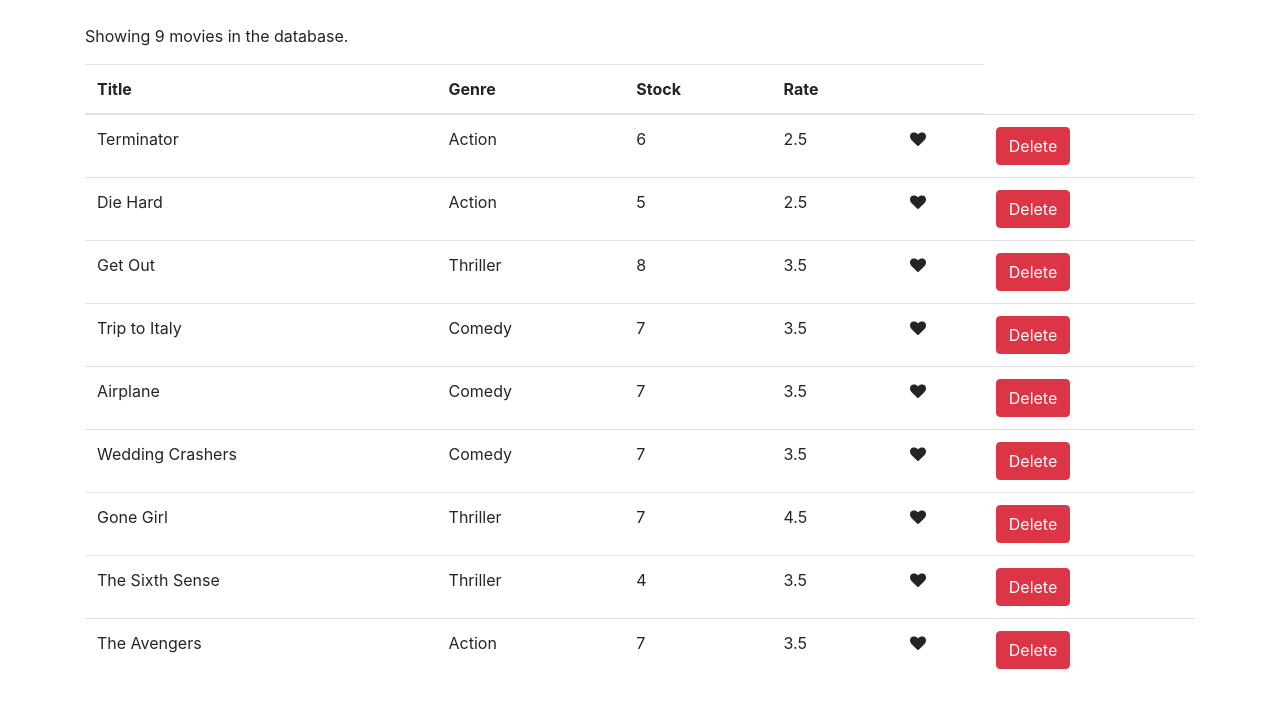
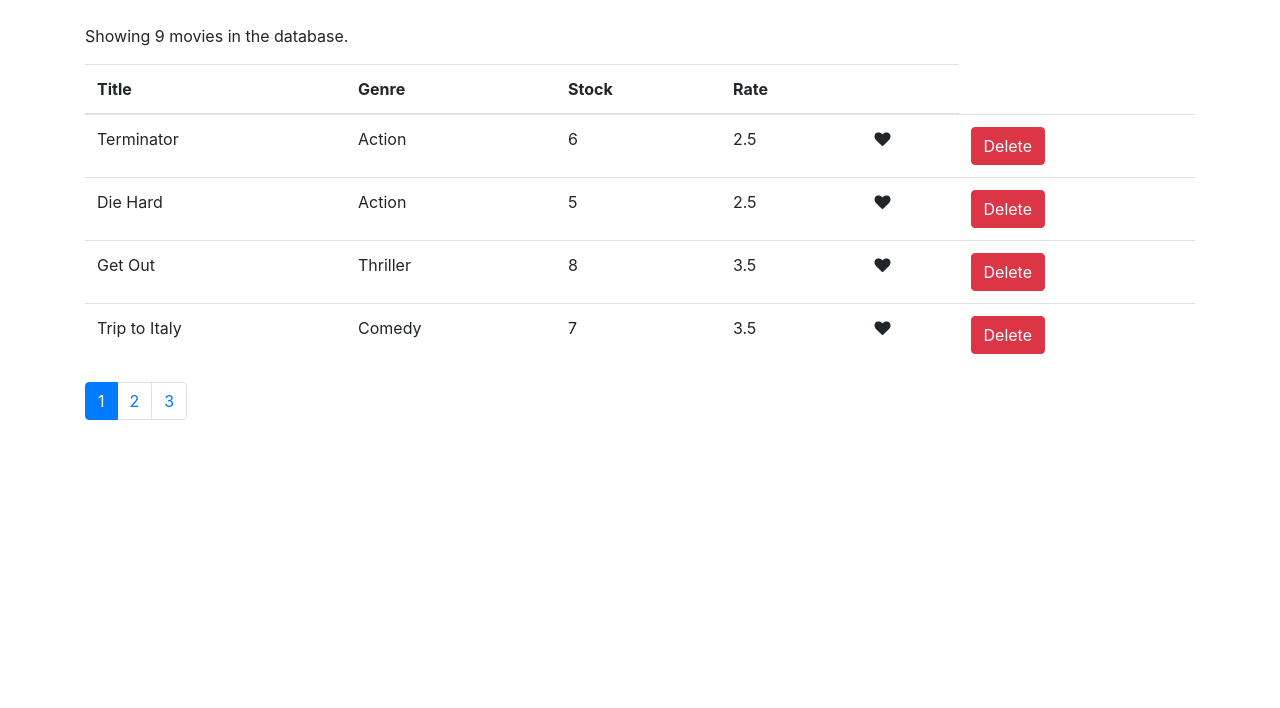
Before and after one commit to sonic199747/simple-list-rendering-project, a React (Create React App) app: page / in a window 1280 px wide. Shown: the top 708 px of the page. Built offline with nearby package versions, Linux system fonts and the light colour scheme.

Commit message:
add pagination feature

```diff
--- a/src/components/movies.jsx
+++ b/src/components/movies.jsx
@@ -1,10 +1,14 @@
 import React, { Component } from "react";
 import { getMovies } from "../services/fakeMovieService";
 import Like from "./like";
+import Pagination from "./pagination";
+import paginate from "../utils/paginate";
 
 class Movies extends Component {
   state = {
     movies: getMovies(),
+    pageSize: 4,
+    currentPage: 1,
   };
 
   handleDelete = (movie) => {
@@ -12,7 +16,18 @@
     this.setState({ movies: movies });
   };
 
+  handlePageChange = (page) => {
+    this.setState({ currentPage: page });
+  };
+
   render() {
+    const count = this.state.movies.length;
+    const movies = paginate(
+      this.state.movies,
+      this.state.currentPage,
+      this.state.pageSize
+    );
+
     return (
       <div>
         <br />
@@ -34,7 +49,7 @@
             </tr>
           </thead>
           <tbody>
-            {this.state.movies.map((i) => (
+            {movies.map((i) => (
               <tr key={i._id}>
                 <td>{i.title}</td>
                 <td>{i.genre.name}</td>
@@ -56,6 +71,12 @@
             ))}
           </tbody>
         </table>
+        <Pagination
+          items={count}
+          pageSize={this.state.pageSize}
+          currentPage={this.state.currentPage}
+          onPageChange={this.handlePageChange}
+        />
       </div>
     );
   }
--- /dev/null
+++ b/src/components/pagination.jsx
@@ -0,0 +1,33 @@
+import React, { Component } from "react";
+import "bootstrap/dist/css/bootstrap.css";
+
+class Pagination extends Component {
+  render() {
+    const { items, pageSize, onPageChange, currentPage } = this.props;
+    const pagesCount = items / pageSize;
+    var index = [];
+    if (pagesCount <= 1) return null;
+    for (var i = 0; i < pagesCount; i++) {
+      index.push(i + 1);
+    }
+
+    return (
+      <nav aria-label="Page navigation example">
+        <ul className="pagination">
+          {index.map((i) => (
+            <li
+              className={currentPage === i ? "page-item active" : "page-item"}
+              key={i}
+            >
+              <a className="page-link" onClick={() => onPageChange(i)}>
+                {i}
+              </a>
+            </li>
+          ))}
+        </ul>
+      </nav>
+    );
+  }
+}
+
+export default Pagination;
--- /dev/null
+++ b/src/utils/paginate.js
@@ -0,0 +1,9 @@
+function paginate(items, pageNumber, pageSize) {
+  var movie = [...items];
+  const start = (pageNumber - 1) * pageSize + 1;
+  const end = pageNumber * pageSize;
+  movie = movie.slice(start - 1, end);
+  return movie;
+}
+
+export default paginate;
```
